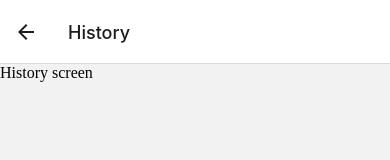
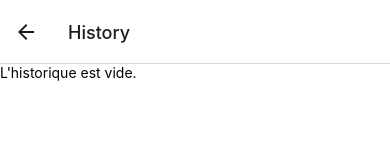
Before and after one commit to vikjovanov/meilleurtaux-tictactoe, a React Native app: screen /History in a window 390 px wide. Shown: the top 160 px of the page. Built offline with nearby package versions, Linux system fonts and the light colour scheme.

Commit message:
feat(history): history screen

```diff
--- a/src/navigation/navigation.tsx
+++ b/src/navigation/navigation.tsx
@@ -4,12 +4,12 @@ import PartyScreen from '../screens/PartyScreen/PartyScreen';
 import HistoryScreen from '../screens/HistoryScreen/HistoryScreen';
 import useParty from '../hooks/usePartyConfig';
 
-type PartyStackParamsList = {
+export type PartyStackParamsList = {
 	Party: undefined;
 	History: undefined;
 };
 
-type HomeStackParamsList = {
+export type HomeStackParamsList = {
 	Home: undefined;
 };
 
@@ -24,7 +24,11 @@ export const PartyNavigation = () => {
 				component={PartyScreen}
 				options={{ headerShown: false }}
 			/>
-			<PartyStack.Screen name="History" component={HistoryScreen} />
+			<PartyStack.Screen
+				name="History"
+				component={HistoryScreen}
+				options={{ headerBackTitleVisible: false }}
+			/>
 		</PartyStack.Navigator>
 	);
 };
--- /dev/null
+++ b/src/screens/HistoryScreen/HistoryScreen.styles.ts
@@ -0,0 +1,17 @@
+import { StyleSheet } from 'react-native';
+
+const HistoryScreenStyles = StyleSheet.create({
+	container: { flex: 1 },
+	list: {
+		flex: 1,
+		backgroundColor: '#fff',
+	},
+	item: {
+		padding: 8,
+		flexDirection: 'row',
+		justifyContent: 'space-between',
+		alignItems: 'center',
+	},
+});
+
+export default HistoryScreenStyles;
--- a/src/screens/HistoryScreen/HistoryScreen.tsx
+++ b/src/screens/HistoryScreen/HistoryScreen.tsx
@@ -1,7 +1,38 @@
-import { View } from 'react-native';
+import { FlatList, Text, View } from 'react-native';
+import useHistory from '../../hooks/useHistory';
+import styles from './HistoryScreen.styles';
 
 const HistoryScreen = () => {
-	return <View>History screen</View>;
+	const { history } = useHistory();
+
+	const renderEmpty = () => {
+		return (
+			<View>
+				<Text>L'historique est vide.</Text>
+			</View>
+		);
+	};
+
+	return (
+		<View style={styles.container}>
+			<FlatList
+				data={history}
+				renderItem={({ item, index }) => (
+					<View style={styles.item}>
+						<Text>
+							{index + 1}. Joueur {item.player + 1}
+						</Text>
+						<Text>
+							x: {item.x} | y: {item.y}
+						</Text>
+					</View>
+				)}
+				ListEmptyComponent={renderEmpty()}
+				keyExtractor={item => `${item.x}${item.y}`}
+				style={styles.list}
+			/>
+		</View>
+	);
 };
 
 export default HistoryScreen;
```
Also changed, not shown: src/screens/HistoryScreen/HistoryScreen.styles.tsx (deleted, +0 -7 lines).
